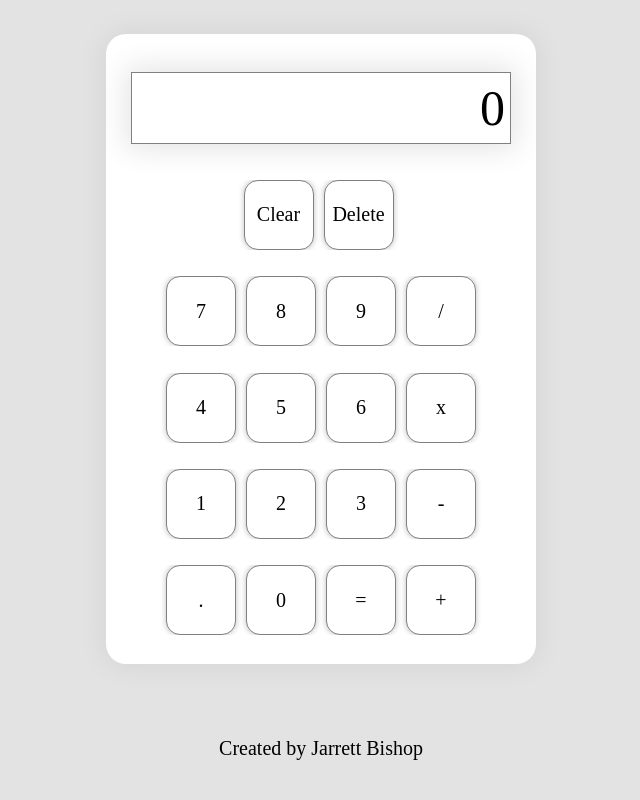
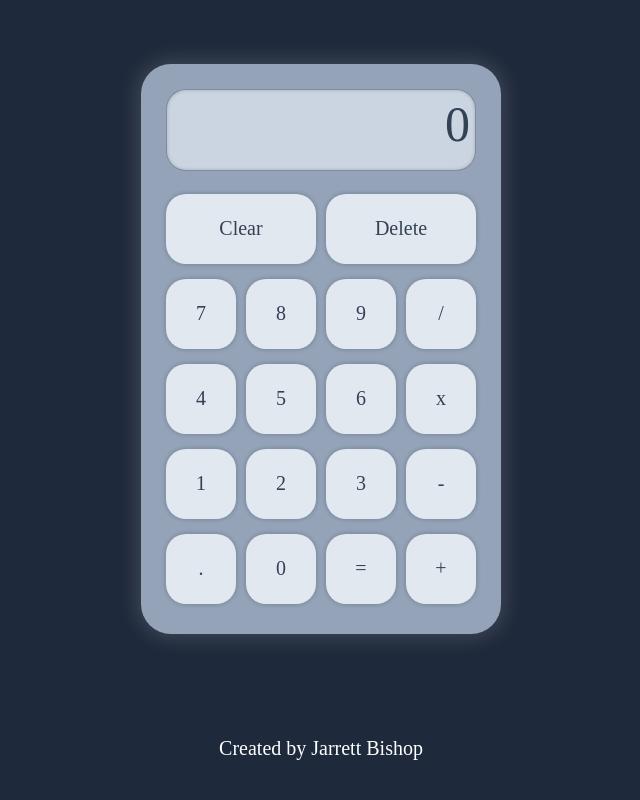
Before and after one commit to jarrettwbishop/Calculator, a plain HTML site: page index.html in a window 1280 px wide. Shown: the whole page, without its empty margins (319-959 px from the left). Drawn offline with Linux system fonts and the light colour scheme.

Commit message:
Update the color scheme, sizing, and add a container to the calculator buttons

```diff
--- a/index.html
+++ b/index.html
@@ -10,7 +10,9 @@
 <body>
     <main>
         <div class="calculator">
+            <div class="container">
                 <div id="display">0</div>
+                <div class="rows">
                     <div class="row-1">
                         <button id="clear" onclick="Clear()">Clear</button>
                         <button id="delete" onclick="Delete()">Delete</button>
@@ -40,6 +42,8 @@
                         <button id="plus" onclick="Add()">+</button>
                     </div>
                 </div>
+            </div>
+        </div>
     </main>
     <footer>
         Created by Jarrett Bishop
--- a/main.css
+++ b/main.css
@@ -4,6 +4,8 @@
     font-family: poppins;
     font-size: 20px;
     overflow: hidden;
+    color: #334155;
+    font-weight: 500;
 }
 
 body {
@@ -15,7 +17,7 @@ body {
 
 
 main {
-    background-color: #e3e3e3;
+    background-color: #1e293b;
     display: flex;
     justify-content: center;
     align-items: center;
@@ -25,79 +27,110 @@ main {
 button {
     width: 3.5em;
     height: 3.5em;
-    border: 1px solid grey;
-    border-radius: 20%;
-    background-color: white;
-    box-shadow: 0 0 5px 1px rgba(36, 36, 36, 0.219);
+    border-radius: 20px;
+    background-color: #e2e8f0;
+    box-shadow: 0 0 3px 2px #47556936;
+    border-style: none;
 }
 
 button:hover {
-    background-color: lightgray;
+    background-color: #cbd5e1;
 }
 
+
 .calculator {
-    background-color: white;
-    box-shadow: 0 0 30px 2px rgba(0, 0, 0, 0.068);
-    margin: 15px;
-    padding: 15px;
+    background-color: #94a3b8;
+    box-shadow: 0 0 20px 4px rgba(255, 255, 255, 0.144);
+    padding: 10px 5px;
     display: flex;
     flex-direction: column;
     justify-content: space-around;
-    border-radius: 1em;
-    height: 600px;
-    width: 400px;
+    border-radius: 30px;
+    height: 550px;
+    width: 350px;
     flex-shrink: 0;
 }
 
 #display {
-    height: 10%;
-    border: 1px solid grey;
+    height: 70px;
+    border-radius: 20px;
+    border-style: none;
+    border: 1px solid #4755698e;
     display: flex;
     justify-content: flex-end;
-    align-items: center;
     padding: 5px;
+    margin-left: 5px;
+    margin-right: 5px;
+    font-size: 50px;
+    background-color: #cbd5e1;
+    box-shadow: inset 0 0 3px 1px #47556931;
+}
+
+.container {
+    display: flex;
+    flex-direction: column;
+    justify-content: space-between;
+    height: 100%;
     margin: 10px;
-    font-size: 50px;
-    background-color: white;
-    box-shadow: 0 0 30px 5px rgba(0, 0, 0, 0.11);
+    padding: 5px;
+}
+
+.rows {
+    display: flex;
+    flex-direction: column;
+    gap: 5px;
 }
 
 .row-1 {
     display: flex;
     flex-direction: row;
-    justify-content: center;
+    justify-content: space-around;
+    padding: 5px;
     gap: 10px;
-    margin-right: 5px;
+}
+
+.row-1 button {
+    flex-grow: 1;
+    border-radius: 20px;
 }
 .row-2 {
     display: flex;
     flex-direction: row;
-    justify-content: center;
-    gap: 10px;
+    justify-content: space-between;
+    padding: 5px;
+
+
 }
 .row-3 {
     display: flex;
     flex-direction: row;
-    justify-content: center;
-    gap: 10px;
+    justify-content: space-between;
+    padding: 5px;
+
+
 }
 .row-4 {
     display: flex;
     flex-direction: row;
-    justify-content: center;
-    gap: 10px;
+    justify-content: space-between;
+    padding: 5px;
+
+
 }
 .row-5 {
     display: flex;
     flex-direction: row;
-    justify-content: center;
-    gap: 10px;
+    justify-content: space-between;
+    padding: 5px;
+
+
 }
 
 
 footer {
     padding: 2em 0;
     text-align: center;
-    background-color: #e3e3e3;
+    background-color: #1e293b;
     width: 100%;
+    color: white;
 }
```
Lines whose indentation alone changed are shown as unchanged.
